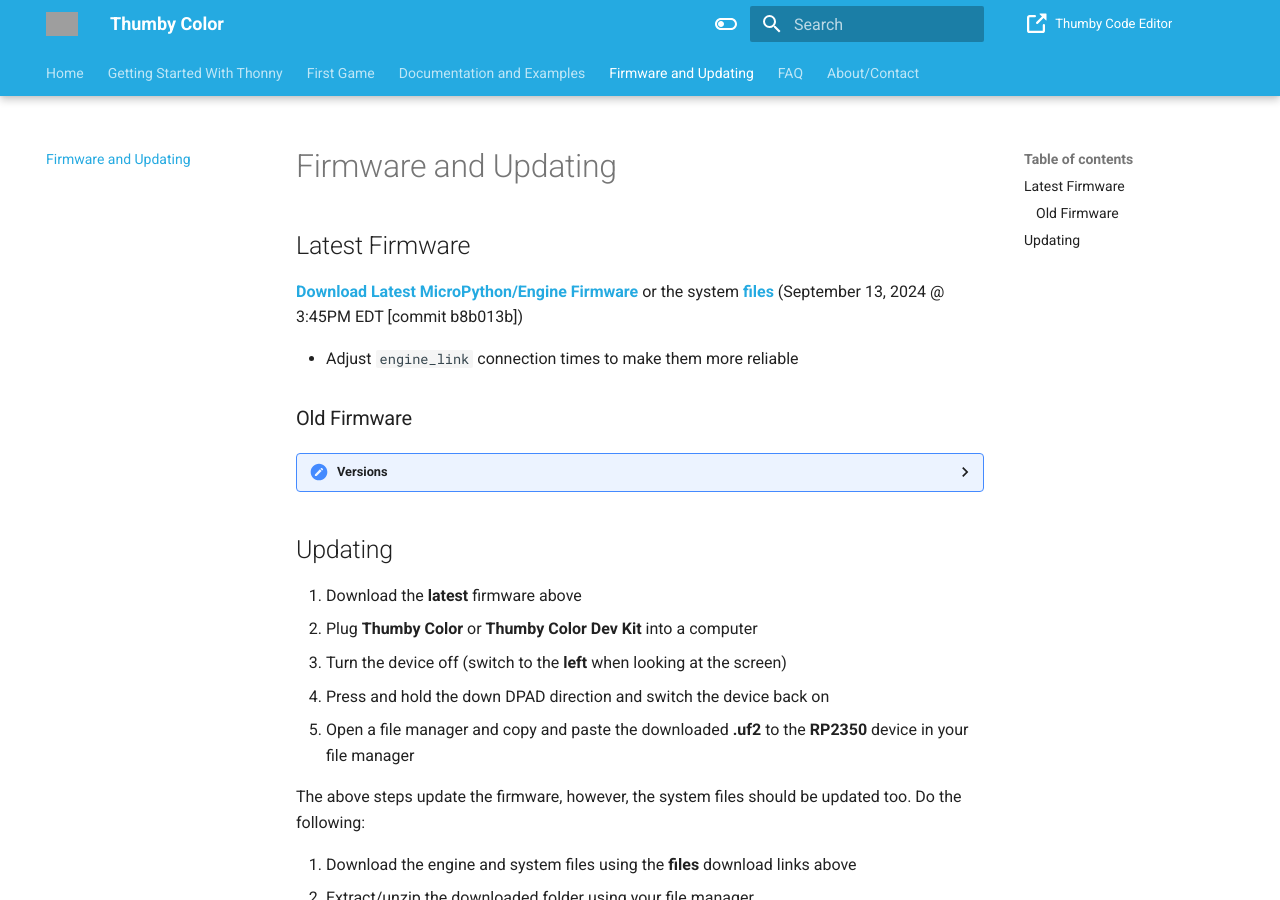
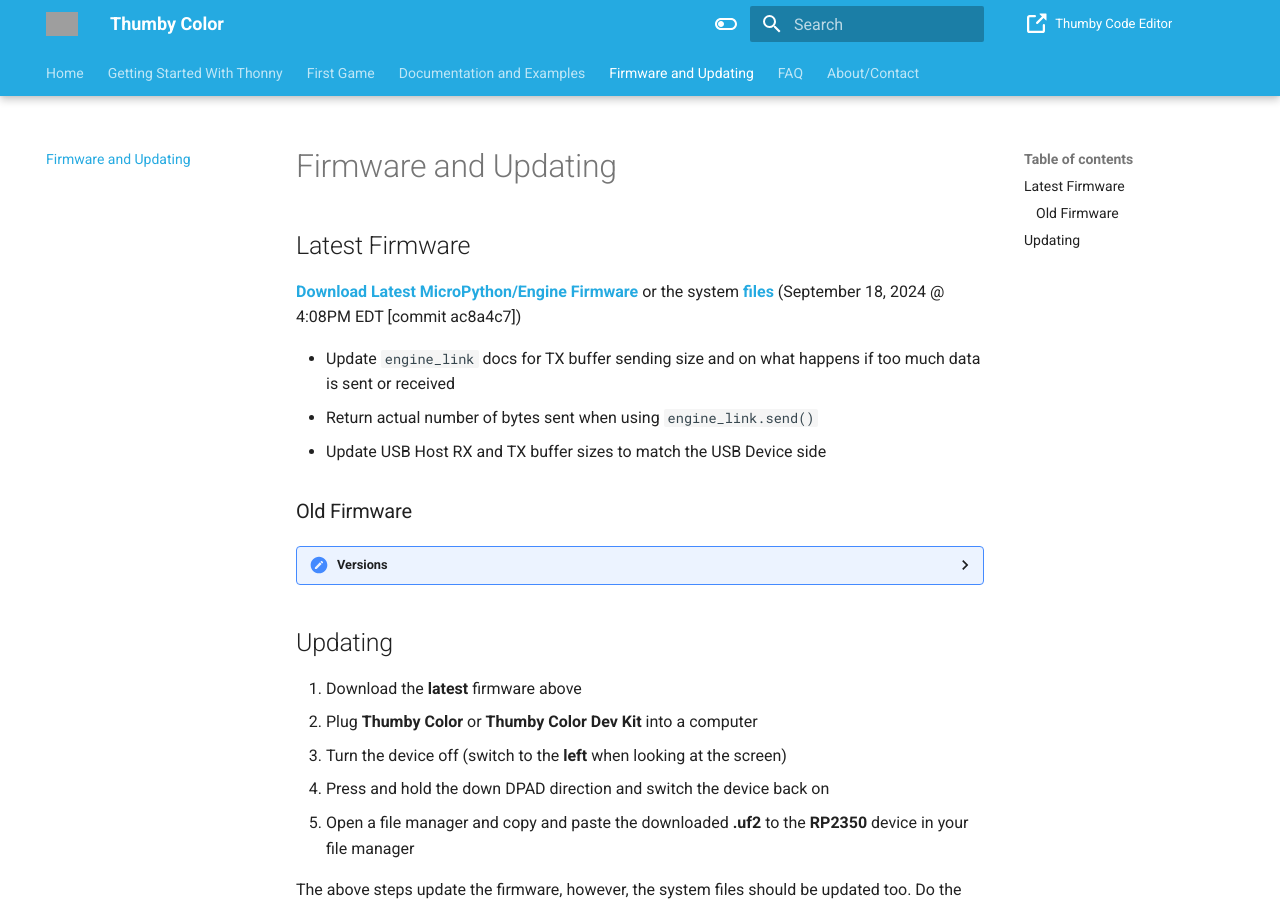
Before and after one commit to TinyCircuits/Thumby-Color-Website, an MkDocs documentation site: the page built from docs/pages/firmware-and-updating/firmware-and-updating.md, in a window 1280 px wide and 900 px high. Built offline with MkDocs 1.6.1 and Material for MkDocs 9.7.7, drawn with Linux system fonts in a browser that asks for light colours; grey boxes are pictures that could not be loaded.

Commit message:
Update firmware and docs for engine_link TX size and USB host buffer size changes

```diff
--- a/docs/pages/firmware-and-updating/firmware-and-updating.md
+++ b/docs/pages/firmware-and-updating/firmware-and-updating.md
@@ -1,14 +1,21 @@
 ## Latest Firmware
 
 
-<a href="https://color.thumby.us/firmware/firmware_b8b013b.uf2" target="_blank" alt="Firmware">**Download Latest MicroPython/Engine Firmware**</a> or the system <a href="https://github.com/TinyCircuits/TinyCircuits-Tiny-Game-Engine/tree/b8b013b1f8145663a0e25fc43320437b374576c6" target="_blank" alt="Firmware">**files**</a> (September 13, 2024 @ 3:45PM EDT [commit b8b013b])
+<a href="https://color.thumby.us/firmware/firmware_ac8a4c7.uf2" target="_blank" alt="Firmware">**Download Latest MicroPython/Engine Firmware**</a> or the system <a href="https://github.com/TinyCircuits/TinyCircuits-Tiny-Game-Engine/tree/ac8a4c7ca94835c3ff5eee78f0ba81a864f9d1a6" target="_blank" alt="Firmware">**files**</a> (September 18, 2024 @ 4:08PM EDT [commit ac8a4c7])
 
-* Adjust `engine_link` connection times to make them more reliable
-
+* Update `engine_link` docs for TX buffer sending size and on what happens if too much data is sent or received
+* Return actual number of bytes sent when using `engine_link.send()`
+* Update USB Host RX and TX buffer sizes to match the USB Device side
 
 ### Old Firmware
 
 ??? Versions
+
+    <a href="https://color.thumby.us/firmware/firmware_b8b013b.uf2" target="_blank" alt="Firmware">**Download Latest MicroPython/Engine Firmware**</a> or the system <a href="https://github.com/TinyCircuits/TinyCircuits-Tiny-Game-Engine/tree/b8b013b1f8145663a0e25fc43320437b374576c6" target="_blank" alt="Firmware">**files**</a> (September 13, 2024 @ 3:45PM EDT [commit b8b013b])
+
+    * Adjust `engine_link` connection times to make them more reliable
+
+    ---
 
     <a href="https://color.thumby.us/firmware/firmware_fdc6d58.uf2" target="_blank" alt="Firmware">**Download MicroPython/Engine Firmware**</a> or the system <a href="https://github.com/TinyCircuits/TinyCircuits-Tiny-Game-Engine/tree/fdc6d581f5e1799bfbf8289654b3bdec6bf30566" target="_blank" alt="Firmware">**files**</a> (September 13, 2024 @ 2:29PM EDT [commit fdc6d58])
 
```
Also changed, not shown: 6 other files.
